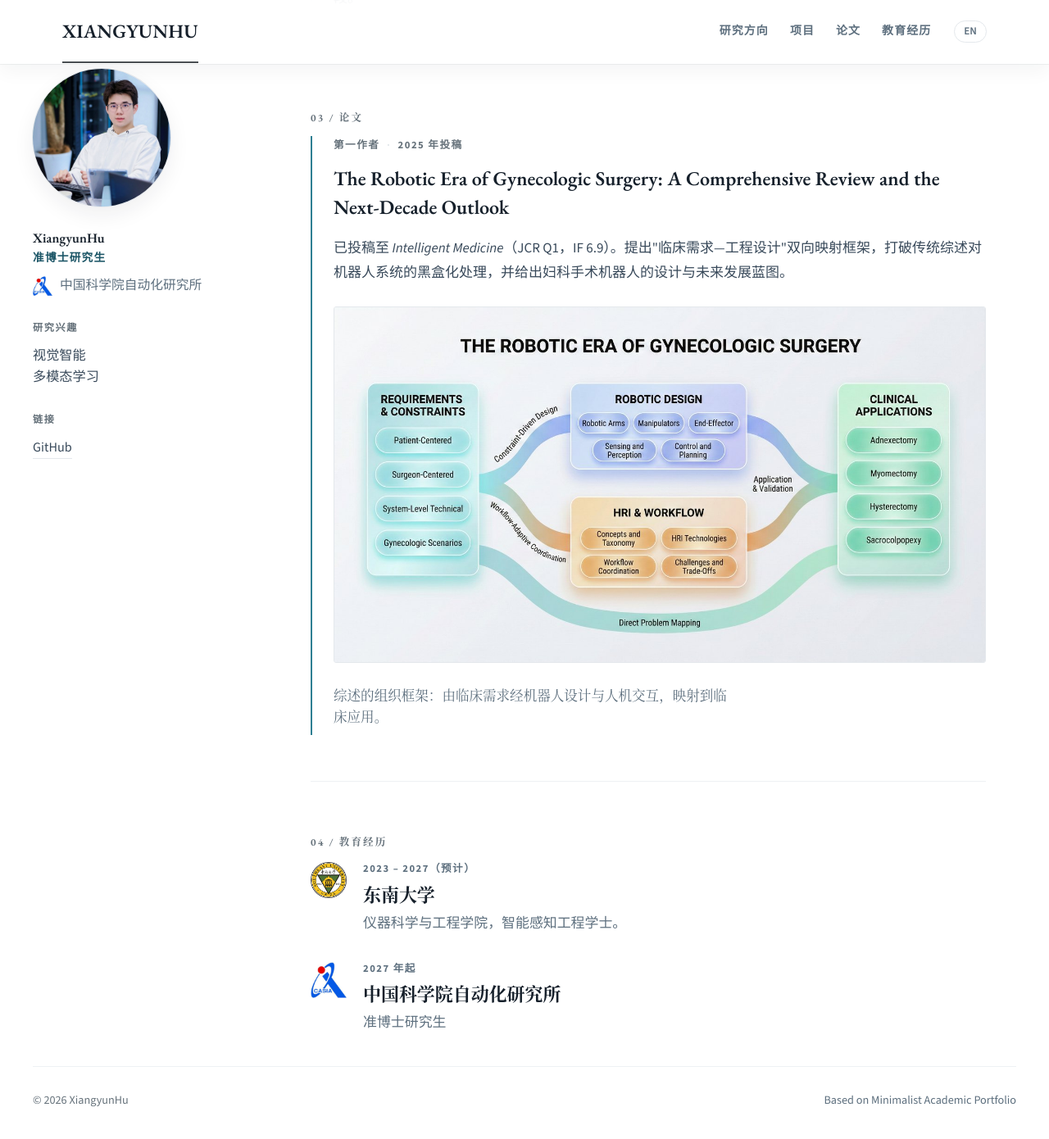
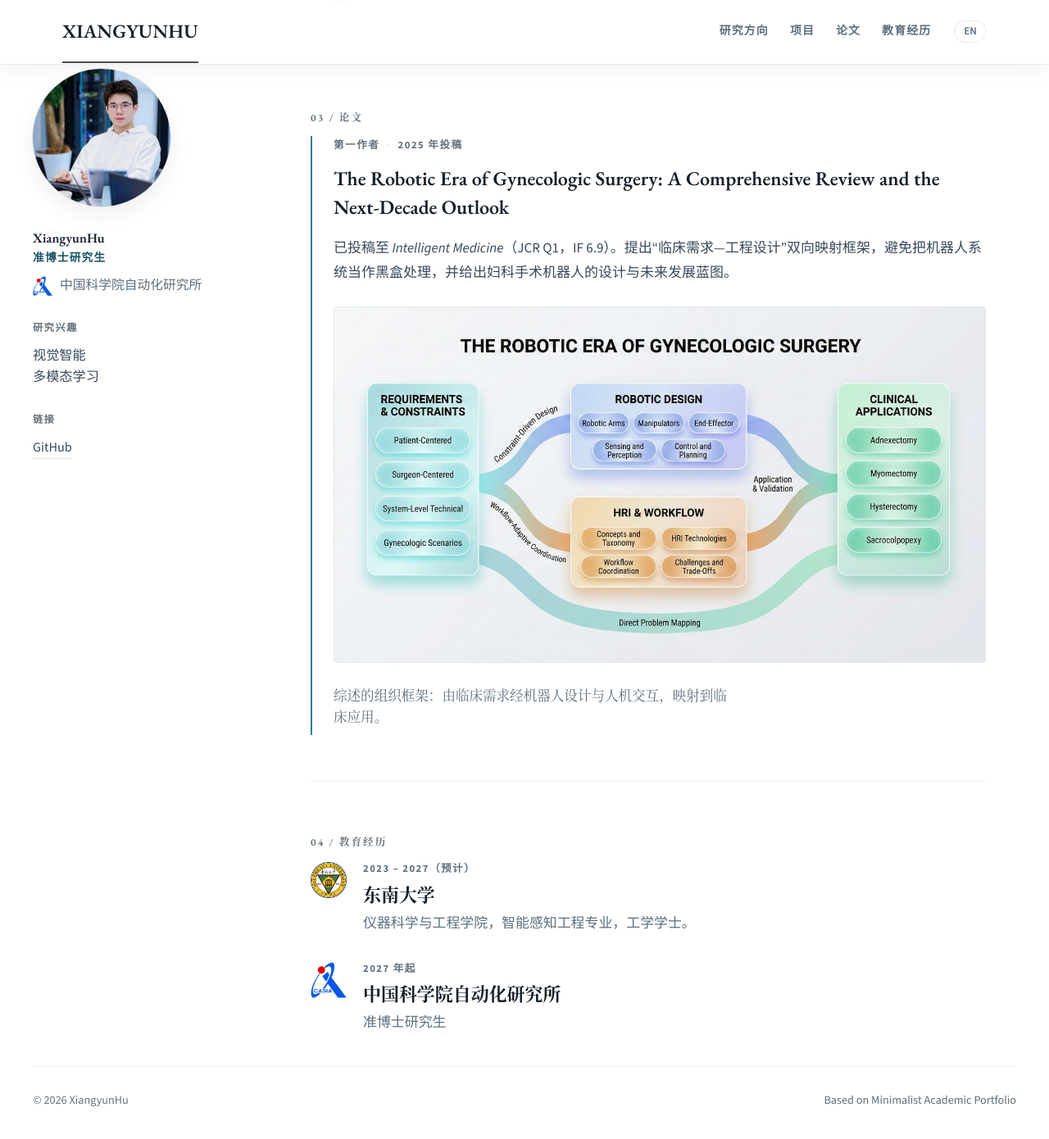
Before and after one commit to RichardHu6666/richardhu6666.github.io, a Jekyll site: the page built from zh.md, in a window 1280 px wide and 1400 px high, scrolled down 2450 px. Shown: the top 1390 px of the window at 82% size. Built offline with Jekyll 4.4.1, drawn with Linux system fonts in a browser that asks for light colours.

Commit message:
Correct the degree and tidy the Chinese copy
Degree: 工学学士, not 学士. The programme is a Bachelor of Engineering.

Chinese review, three findings:

- The description on the survey used straight quotes ("临床需求—工程设计") in an
  otherwise fully Chinese string; now the Chinese quotation marks.
- "打破传统综述对机器人系统的黑盒化处理" was my own phrasing and reads as a claim
  about the field rather than about the paper. It now says the framework avoids
  treating robotic systems as a black box, which is what the CV's 核心思想 says.
- The site description in _config.yml was still English while the default page
  is Chinese, so the fallback used by any page without its own description was
  in the wrong language. It is now Chinese, matching the summary the CV gives.
  Both pages supply their own description, so this only affects the fallback -
  verified: / carries the Chinese string and /en/ the English one.

Left alone: the 推免资格 line in the lead. It is what explains the 2027 start,
and the CV states it, so it is worth keeping even though the grades came out.
Also left as-is: Transformer/Diffusion, which the CV writes in English, and the
two laboratory names, which are the line items from the CV verbatim.

```diff
--- a/_config.yml
+++ b/_config.yml
@@ -12,7 +12,7 @@ site_theme               : "default"
 title                    : "XiangyunHu"
 title_separator          : "-"
 name                     : &name "XiangyunHu"
-description              : &description "Undergraduate in Intelligent Sensing Engineering at Southeast University, joining the Institute of Automation, Chinese Academy of Sciences as a PhD student in 2027. Research interests in visual intelligence and multimodal learning."
+description              : &description "东南大学智能感知工程专业本科生，已获推免资格，2027 年将进入中国科学院自动化研究所攻读博士学位。研究方向为视觉智能与多模态学习。"
 url                      : "https://xiangyunhu.github.io"
 baseurl                  : ""
 repository               : "XiangyunHu/XiangyunHu.github.io"
--- a/zh.md
+++ b/zh.md
@@ -57,7 +57,7 @@ description: "东南大学智能感知工程本科生，已获推免资格，202
   <article class="research-entry publication-entry">
     <p class="entry-meta">第一作者 <span aria-hidden="true">·</span> 2025 年投稿</p>
     <h3>The Robotic Era of Gynecologic Surgery: A Comprehensive Review and the Next-Decade Outlook</h3>
-    <p>已投稿至 <em>Intelligent Medicine</em>（JCR Q1，IF 6.9）。提出"临床需求—工程设计"双向映射框架，打破传统综述对机器人系统的黑盒化处理，并给出妇科手术机器人的设计与未来发展蓝图。</p>
+    <p>已投稿至 <em>Intelligent Medicine</em>（JCR Q1，IF 6.9）。提出“临床需求—工程设计”双向映射框架，避免把机器人系统当作黑盒处理，并给出妇科手术机器人的设计与未来发展蓝图。</p>
     <figure class="research-figure">
       <img src="/assets/images/research/gyn-surgery-survey.jpg" alt="综述组织框架图：左侧为需求与约束，中部为机器人设计与人机交互及工作流，右侧为临床应用，三者之间以带标注的映射箭头连接。" width="1400" height="764" loading="lazy" decoding="async">
       <figcaption>综述的组织框架：由临床需求经机器人设计与人机交互，映射到临床应用。</figcaption>
@@ -72,7 +72,7 @@ description: "东南大学智能感知工程本科生，已获推免资格，202
     <div class="education-entry__body">
       <p class="education-entry__when">2023 – 2027（预计）</p>
       <h3 itemprop="name">东南大学</h3>
-      <p itemprop="description">仪器科学与工程学院，智能感知工程学士。</p>
+      <p itemprop="description">仪器科学与工程学院，智能感知工程专业，工学学士。</p>
     </div>
   </article>
   <article class="education-entry" itemscope itemtype="https://schema.org/EducationalOrganization">
```
